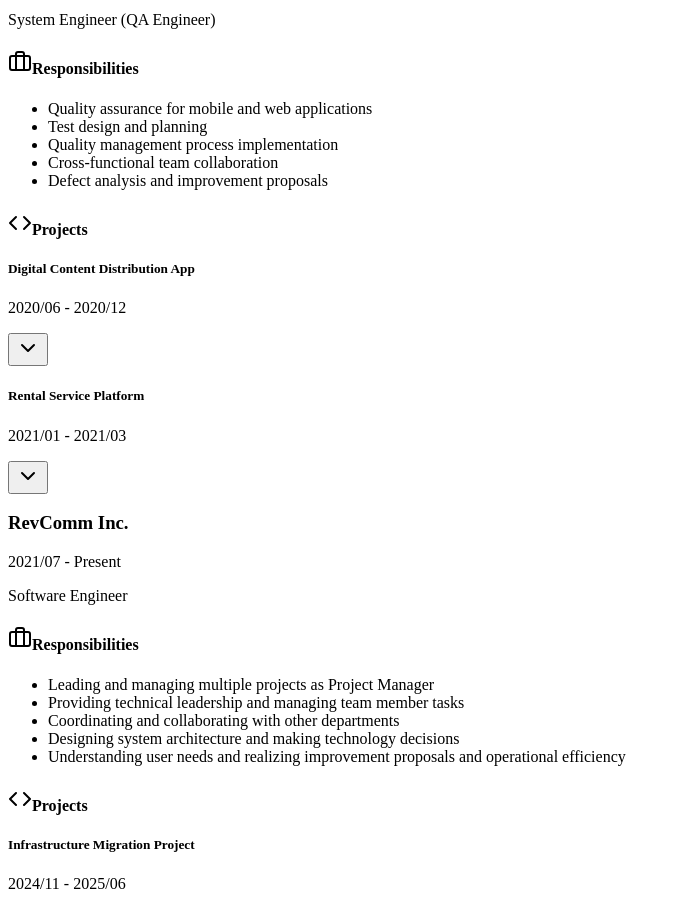
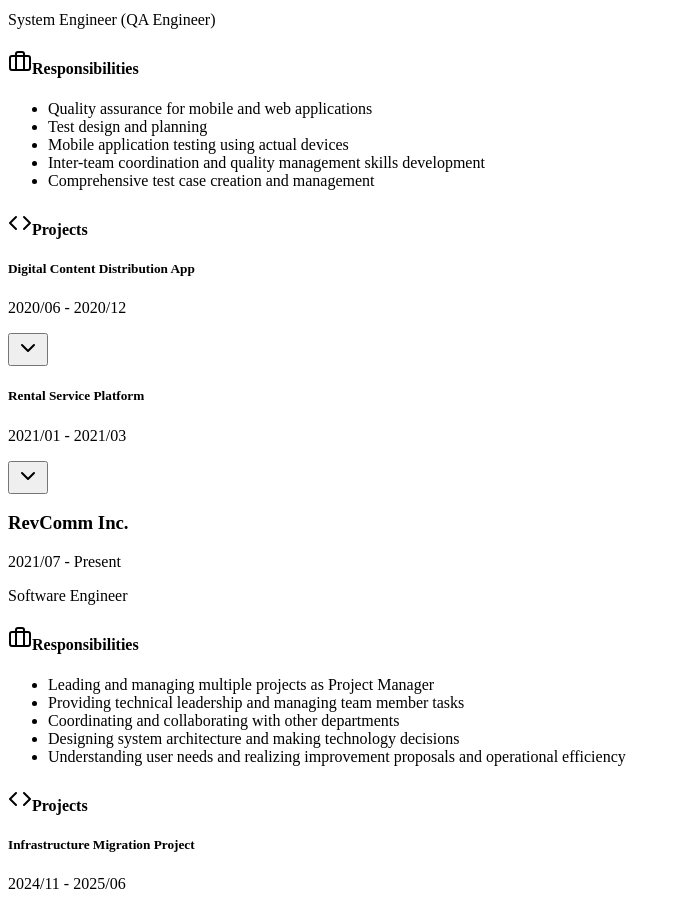
Before and after one commit to ken-1200/resume, a Next.js app: page /en in a window 1280 px wide. Shown: the part 980-1887 px from the top of the page, without its empty margins (0-680 px from the left). Built offline with nearby package versions, Linux system fonts and the light colour scheme.

Commit message:
feat: update responsibilities in profile data for improved clarity and detail

```diff
--- a/src/data/localized-data.ts
+++ b/src/data/localized-data.ts
@@ -35,9 +35,9 @@
         responsibilities: [
           'モバイルアプリ・Webアプリケーションの品質保証',
           'テスト設計・計画立案',
-          '品質管理プロセスの実践',
-          'クロスファンクショナルチームでの協業',
-          '不具合分析・改善提案',
+          '実機を用いたモバイルアプリのテスト実施',
+          '他チームとの調整と品質管理スキルの習得',
+          '網羅性の高いテストケースの作成と管理',
         ],
         projects: [
           {
@@ -266,9 +266,9 @@
         responsibilities: [
           'Quality assurance for mobile and web applications',
           'Test design and planning',
-          'Quality management process implementation',
-          'Cross-functional team collaboration',
-          'Defect analysis and improvement proposals',
+          'Mobile application testing using actual devices',
+          'Inter-team coordination and quality management skills development',
+          'Comprehensive test case creation and management',
         ],
         projects: [
           {
```
